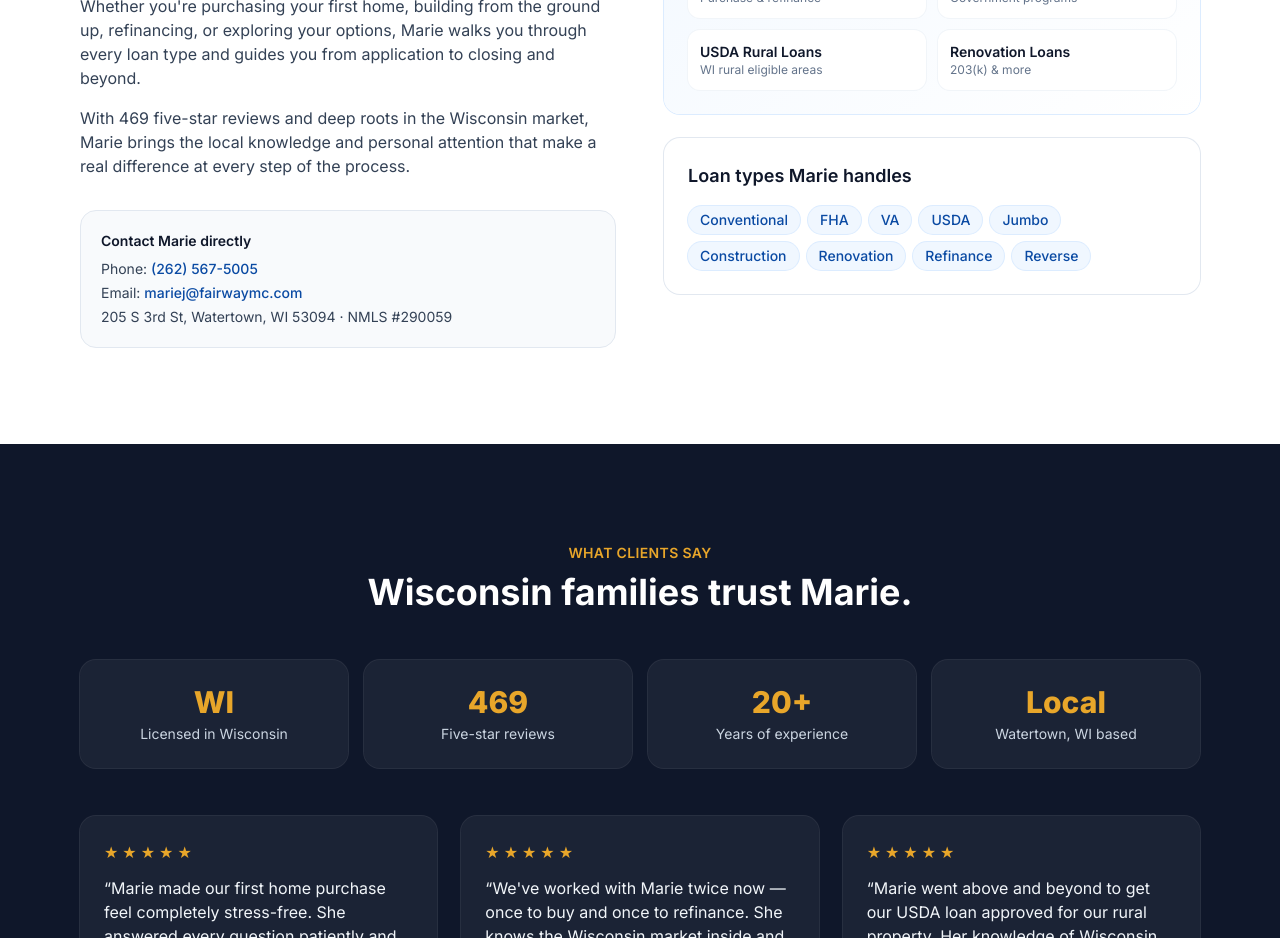
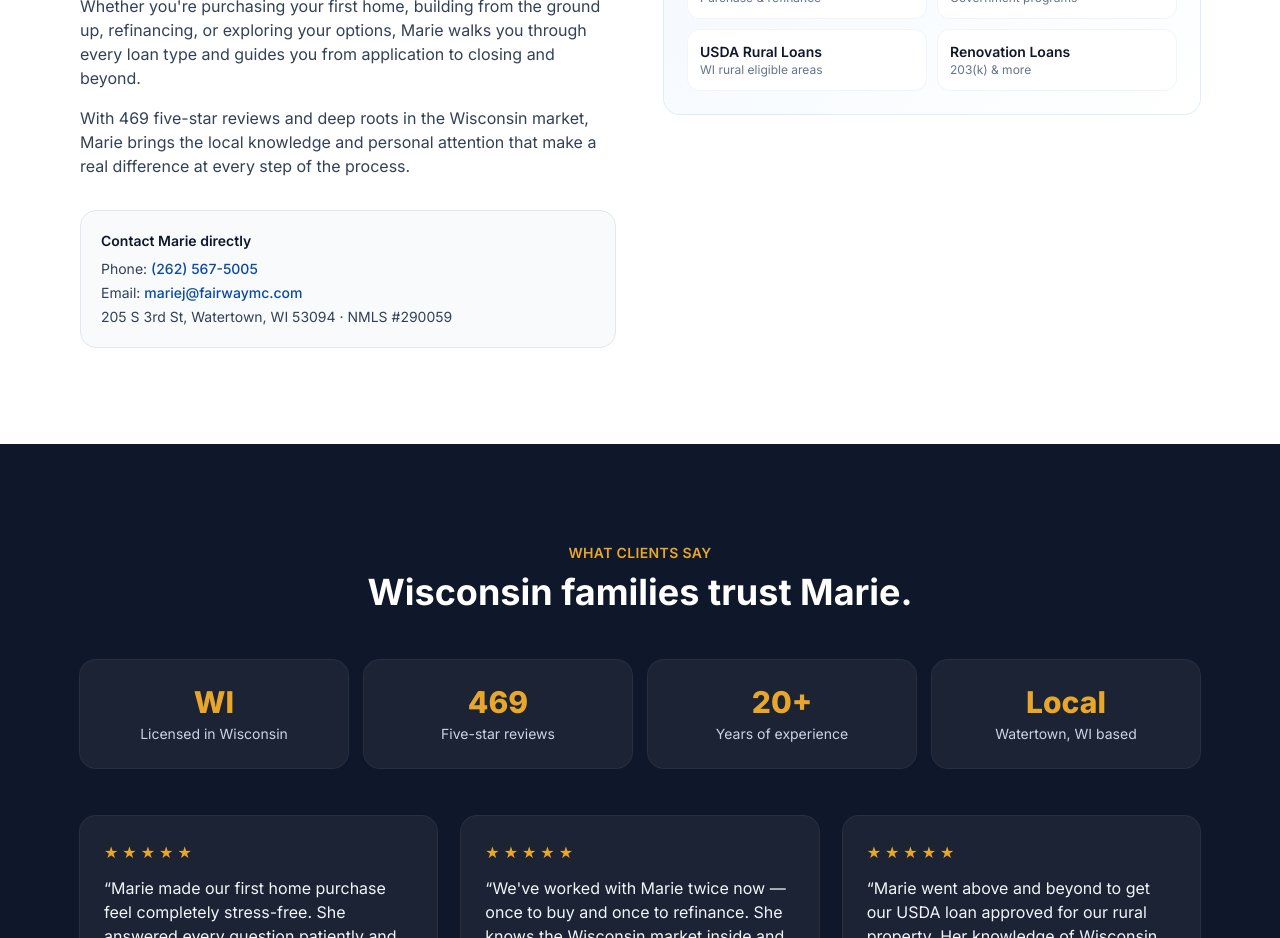
Before and after one commit to colin357/MarieJonesWebsite, a Next.js app: page / in a window 1280 px wide. Shown: the part 1980-2918 px from the top of the page. Built offline with nearby package versions, Linux system fonts and the light colour scheme.

Commit message:
Remove loan types box from About section
https://claude.ai/code/session_01VXA5ZeRettFH31E31xjgCU

```diff
--- a/components/About.tsx
+++ b/components/About.tsx
@@ -8,18 +8,6 @@ export default function About() {
     { title: "FHA & VA Loans", subtitle: "Government programs" },
     { title: "USDA Rural Loans", subtitle: "WI rural eligible areas" },
     { title: "Renovation Loans", subtitle: "203(k) & more" },
-  ];
-
-  const loanTypes = [
-    "Conventional",
-    "FHA",
-    "VA",
-    "USDA",
-    "Jumbo",
-    "Construction",
-    "Renovation",
-    "Refinance",
-    "Reverse",
   ];
 
   return (
@@ -102,22 +90,6 @@ export default function About() {
                 ))}
               </ul>
             </div>
-
-            <div className="mt-6 rounded-2xl bg-white p-6 ring-1 ring-slate-200">
-              <h3 className="text-lg font-semibold text-slate-900">
-                Loan types Marie handles
-              </h3>
-              <div className="mt-4 flex flex-wrap gap-2">
-                {loanTypes.map((l) => (
-                  <span
-                    key={l}
-                    className="rounded-full bg-brand-50 px-3 py-1 text-sm font-medium text-brand-700 ring-1 ring-brand-100"
-                  >
-                    {l}
-                  </span>
-                ))}
-              </div>
-            </div>
           </div>
         </div>
       </div>
```
